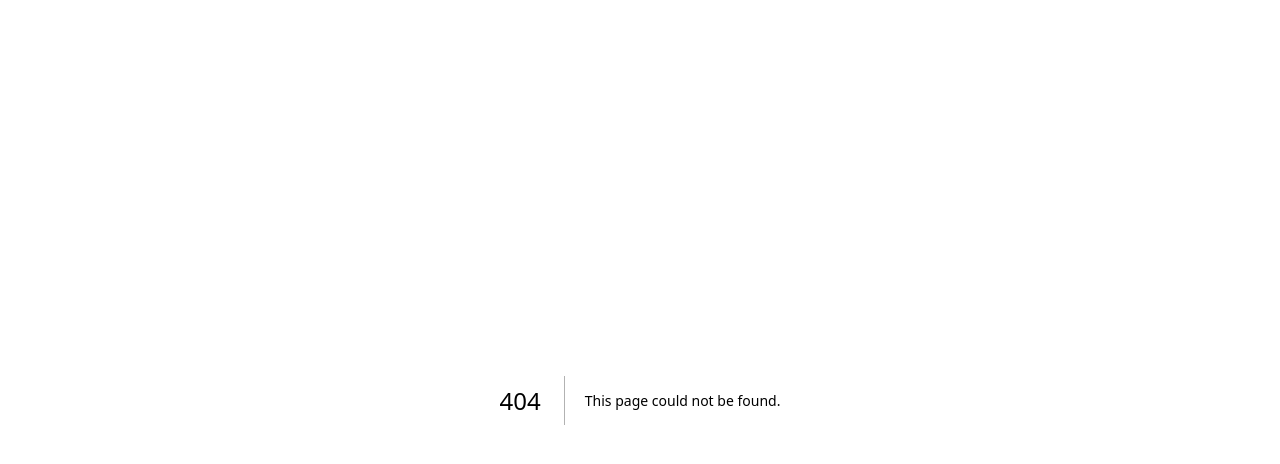
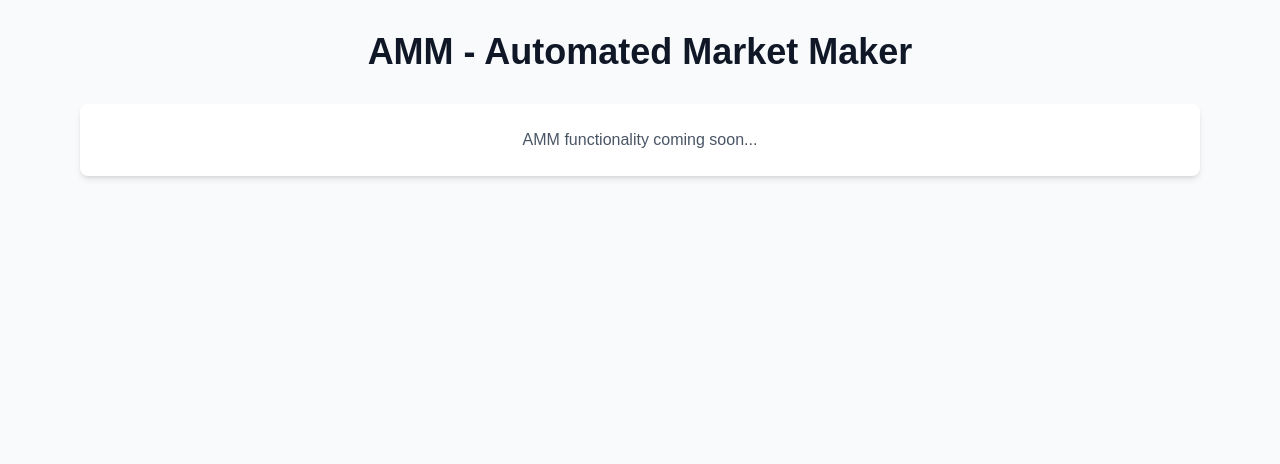
Before and after one commit to Avoisavo/EasyA-Wiser, a Next.js app: page /amm in a window 1280 px wide. Before the commit this address had no page. Shown: the top 464 px of the page. Built offline with nearby package versions, Linux system fonts and the light colour scheme.

Commit message:
basic layout of amm page

```diff
--- /dev/null
+++ b/pages/amm.js
@@ -0,0 +1,23 @@
+import { useState, useEffect } from 'react';
+import Head from 'next/head';
+import * as xrpl from 'xrpl';
+
+export default function AMM() {
+  return (
+    <div className="min-h-screen bg-gray-50 py-8">
+      <Head>
+        <title>AMM - XRPL</title>
+        <meta name="description" content="Create and manage Automated Market Makers on XRPL" />
+      </Head>
+
+      <div className="max-w-6xl mx-auto px-4">
+        <h1 className="text-4xl font-bold text-center mb-8 text-gray-900">AMM - Automated Market Maker</h1>
+
+        {/* Content will be added in subsequent commits */}
+        <div className="bg-white rounded-lg shadow-md p-6">
+          <p className="text-gray-600 text-center">AMM functionality coming soon...</p>
+        </div>
+      </div>
+    </div>
+  );
+}
```
